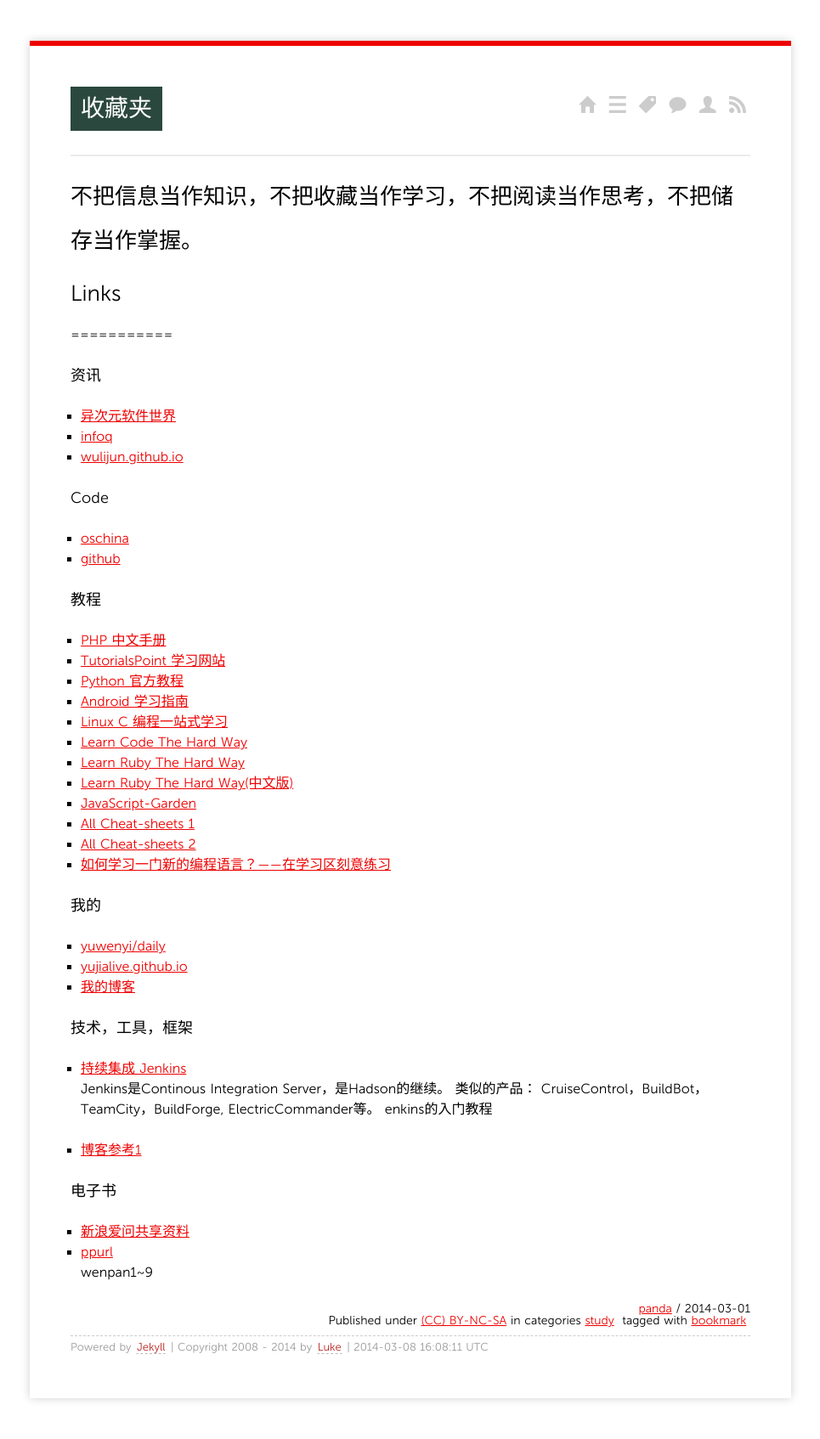
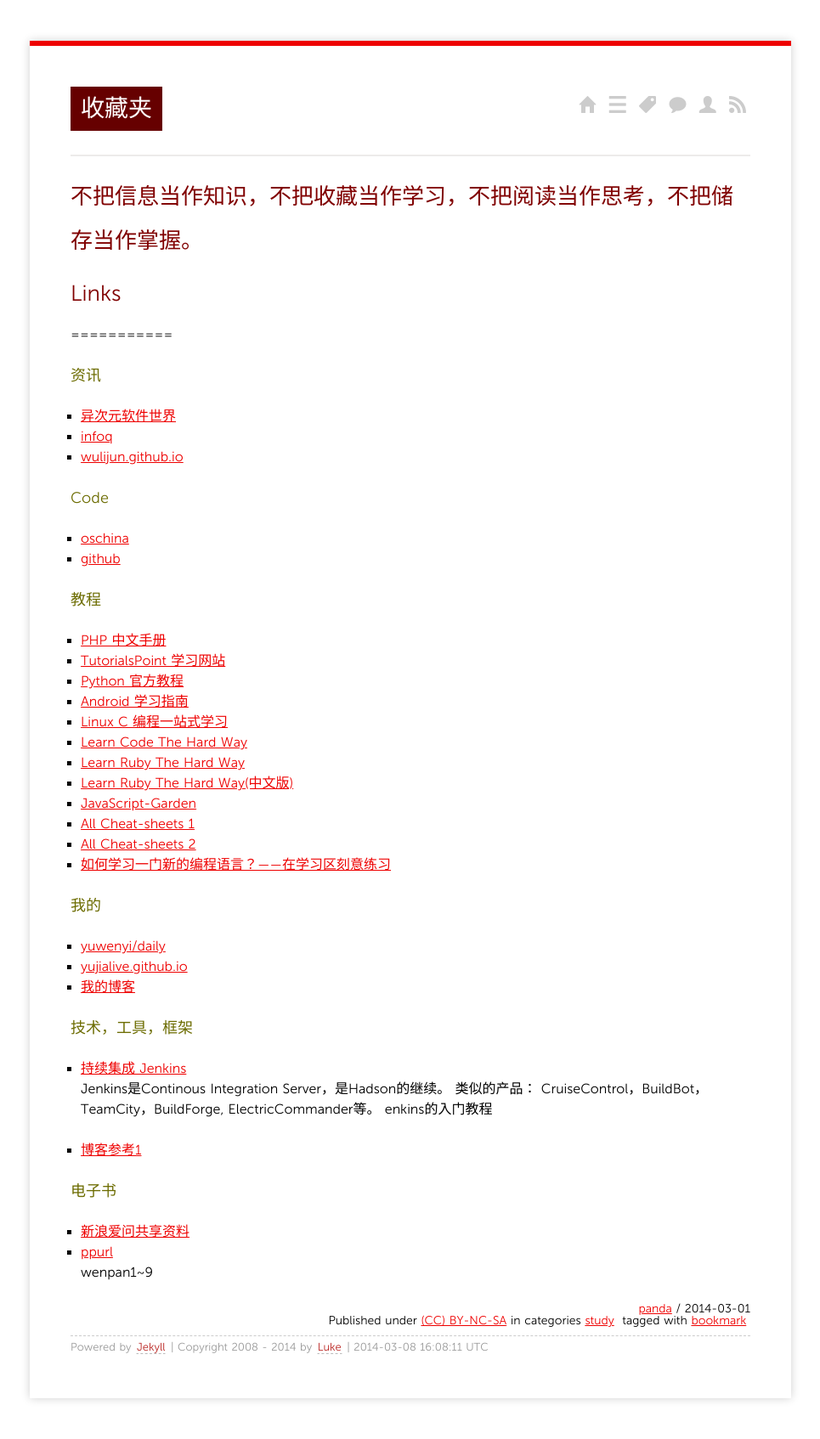
Before and after one commit to yujialive/yujialive.github.io, a Jekyll site: the page built from _posts/2014/2014-03-01-bookmark.md, in a window 1280 px wide. Shown: the whole page at 85% size, without its empty margins (157-1122 px from the left). Built offline with Jekyll 4.4.1, drawn with Linux system fonts in a browser that asks for light colours; Markdown is read by kramdown in place of the engine named in the settings; comment, search, counter and statistics services are not loaded.

Commit message:
daily updates

```diff
--- a/media/css/screen.css
+++ b/media/css/screen.css
@@ -83,12 +83,13 @@ h1 {
     line-height: 28px;
     padding: 3px;
     margin: 0 0 28px 0;
-	background-color: #2B483E;
+	background-color: #660000;
 	color: #fff;
 	display: inline-block;
 	padding: 12px;
 }
 h2 {
+    color: #800000;
     font-size: 26px;
     line-height: 2em;
     margin: 0 0 10px 0;
@@ -98,6 +99,7 @@ h2 i {
 	color: #ccc;
 }
 h3 {
+    color: #6C6C00;
     font-size: 18px;
     line-height: 24px;
 }
```
